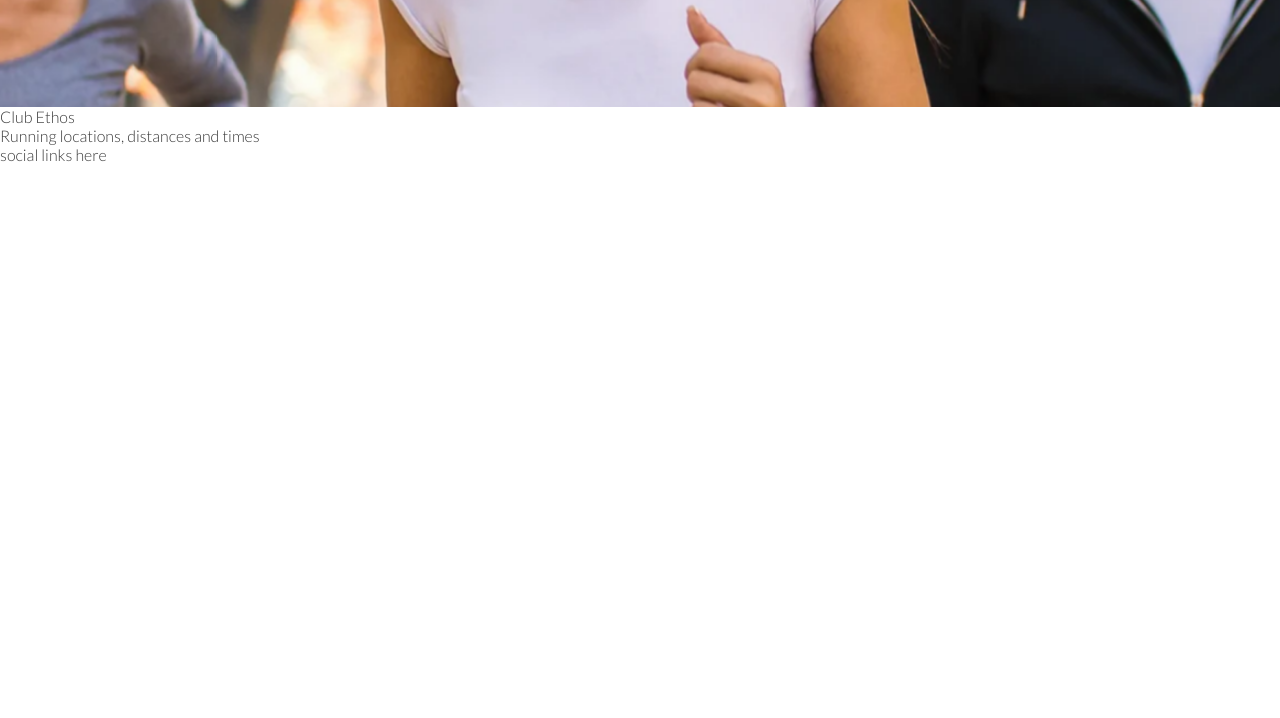
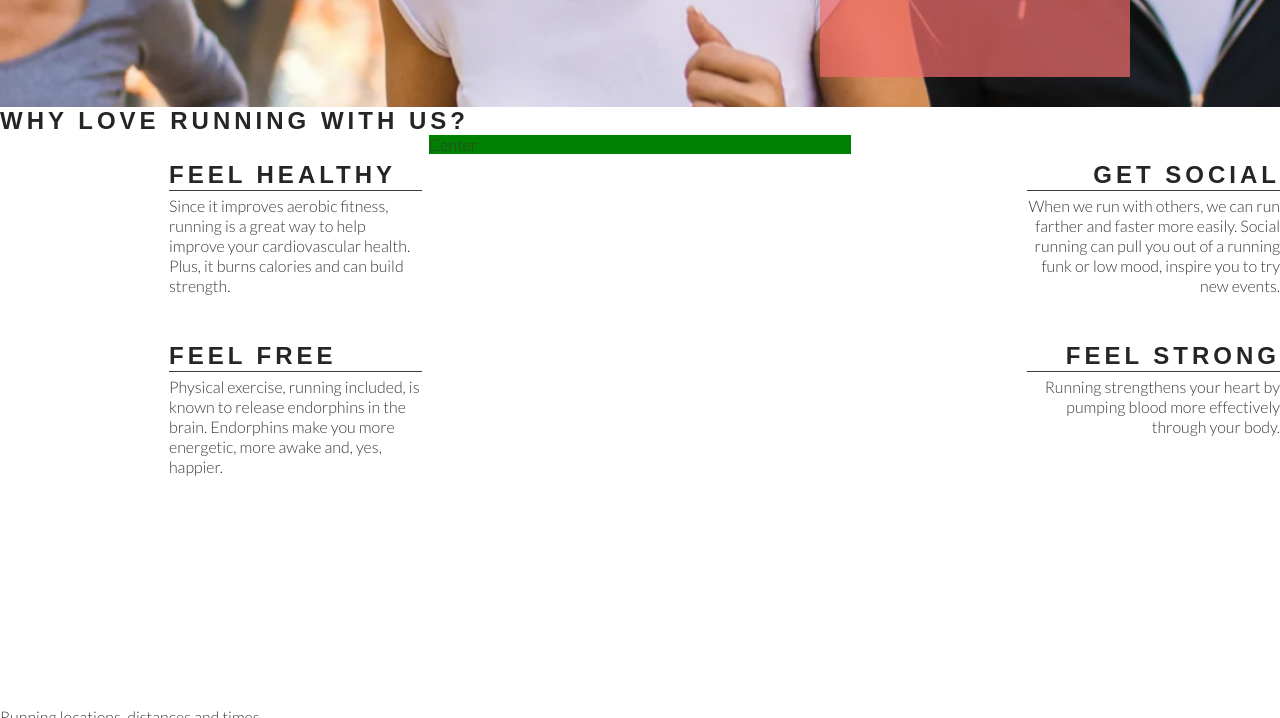
Before and after one commit to Akram668/love-running, a plain HTML site: page index.html in a window 1280 px wide. Shown: the part 568-1286 px from the top of the page. Before the commit the page ends 800 px from the top, so only its background shows below. Drawn offline with Linux system fonts and the light colour scheme; files whose address does not match are found by name.

Commit message:
ADd right about section content and style

```diff
--- a/assets/css/style.css
+++ b/assets/css/style.css
@@ -122,14 +122,12 @@ h1, h2 {
     padding-top: 30px;
     width: 33%;
     float: left;
-    background-color: blue;
 
 }
 #right-about {
     padding-top: 30px;
     width: 33%;
     float: right;
-    background-color: silver;
 }
 
 #center-about {
@@ -137,3 +135,33 @@ h1, h2 {
     margin: 0 auto;
     background-color: green;
 }
+
+hr {
+    border-top: 1px solid #3a3a3a;
+    width: 100%;
+    margin: 5px 0;
+}
+
+.left-about-heading {
+    width: 60%;
+    float: right;
+    line-height: 20px;
+    clear: both;
+    margin-bottom: 50px;
+}
+
+.right-about-heading {
+    width: 60%;
+    float: right;
+    line-height: 20px;
+    clear: both;
+    margin-bottom: 50px;
+}
+
+.right-about-heading h2 {
+    text-align: right;
+}
+
+.right-about-heading p {
+    text-align:right ;
+}
--- a/index.html
+++ b/index.html
@@ -32,9 +32,49 @@
     </header>
     <section id="hero-outer">
         <div id="hero-image"></div>
+        <div id="cover-text">
+            <h2>Love Running</h2>
+            <h3>Dublin Docklands & Phoenix Park</h3>
+        </div>
     </section>
-    <section>
-        Club Ethos
+    <section id="club-ethos">
+        <h2 id="welcome">Why Love Running With Us?</h2>
+        <div id="left-about">
+            <div class="left-about-heading">
+                <h2>Feel Healthy</h2>
+                <hr>
+                <p>
+                    Since it improves aerobic fitness, running is a great way to help improve your cardiovascular
+                    health. Plus, it burns calories and can build strength.
+                </p>
+            </div>
+            <div class="left-about-heading">
+                <h2>Feel Free</h2>
+                <hr>
+                <p>
+                    Physical exercise, running included, is known to release endorphins in the brain. Endorphins make
+                    you more energetic, more awake and, yes, happier.
+                </p>
+            </div>
+        </div>
+        <div id="right-about">
+            <div class="right-about-heading">
+                <h2>Get Social</h2>
+                <hr>
+                <p>
+                    When we run with others, we can run farther and faster more easily. Social running can pull you out
+                    of a running funk or low mood, inspire you to try new events.
+                </p>
+            </div>
+            <div class="right-about-heading">
+                <h2>Feel Strong</h2>
+                <hr>
+                <p>
+                    Running strengthens your heart by pumping blood more effectively through your body.
+                </p>
+            </div>
+        </div>
+        <div id="center-about">Center</div>
     </section>
     <section>
         Running locations, distances and times
```
Also changed, not shown: assets/images/hero-image.webp (renamed from images/hero-image.webp).
